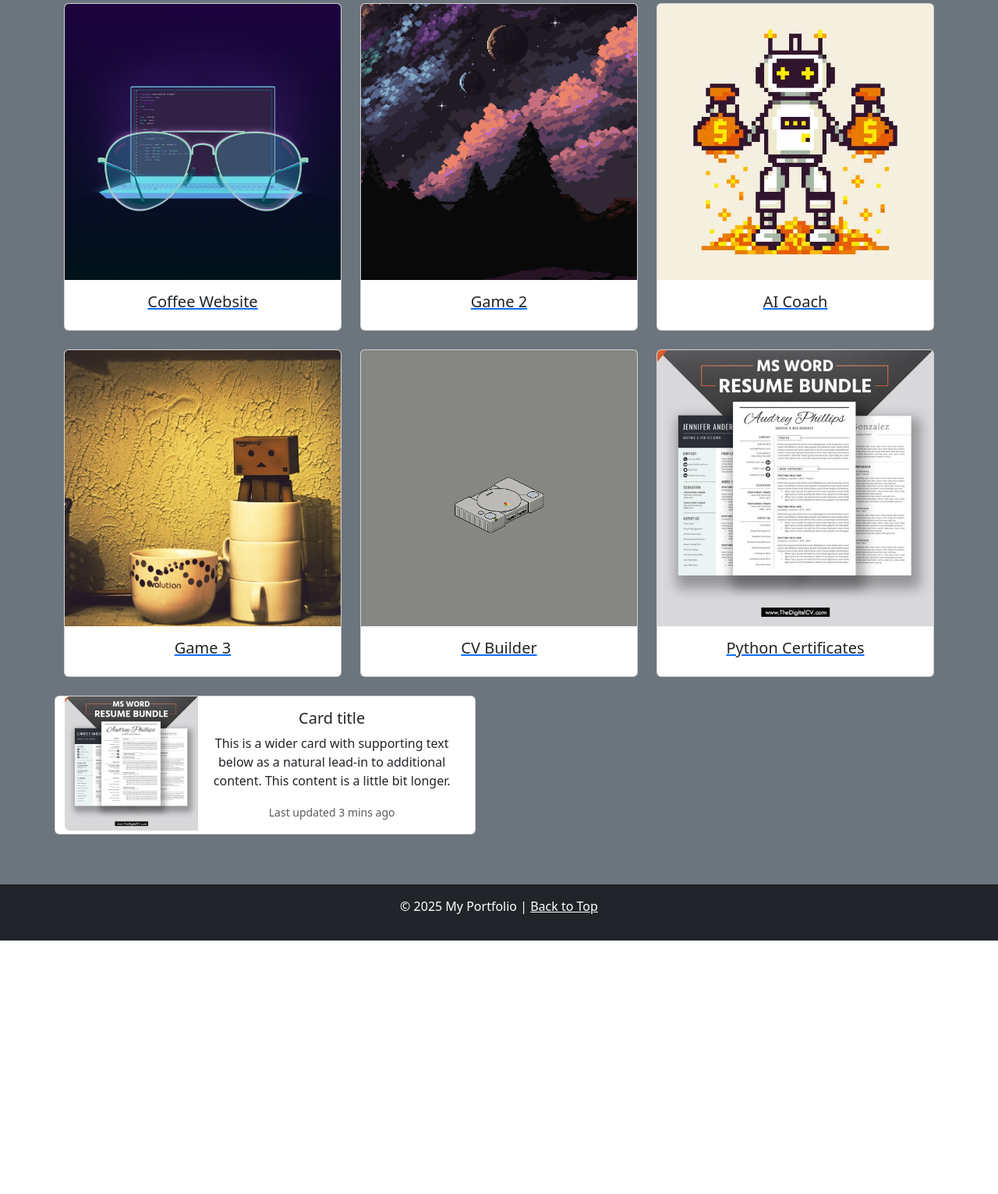
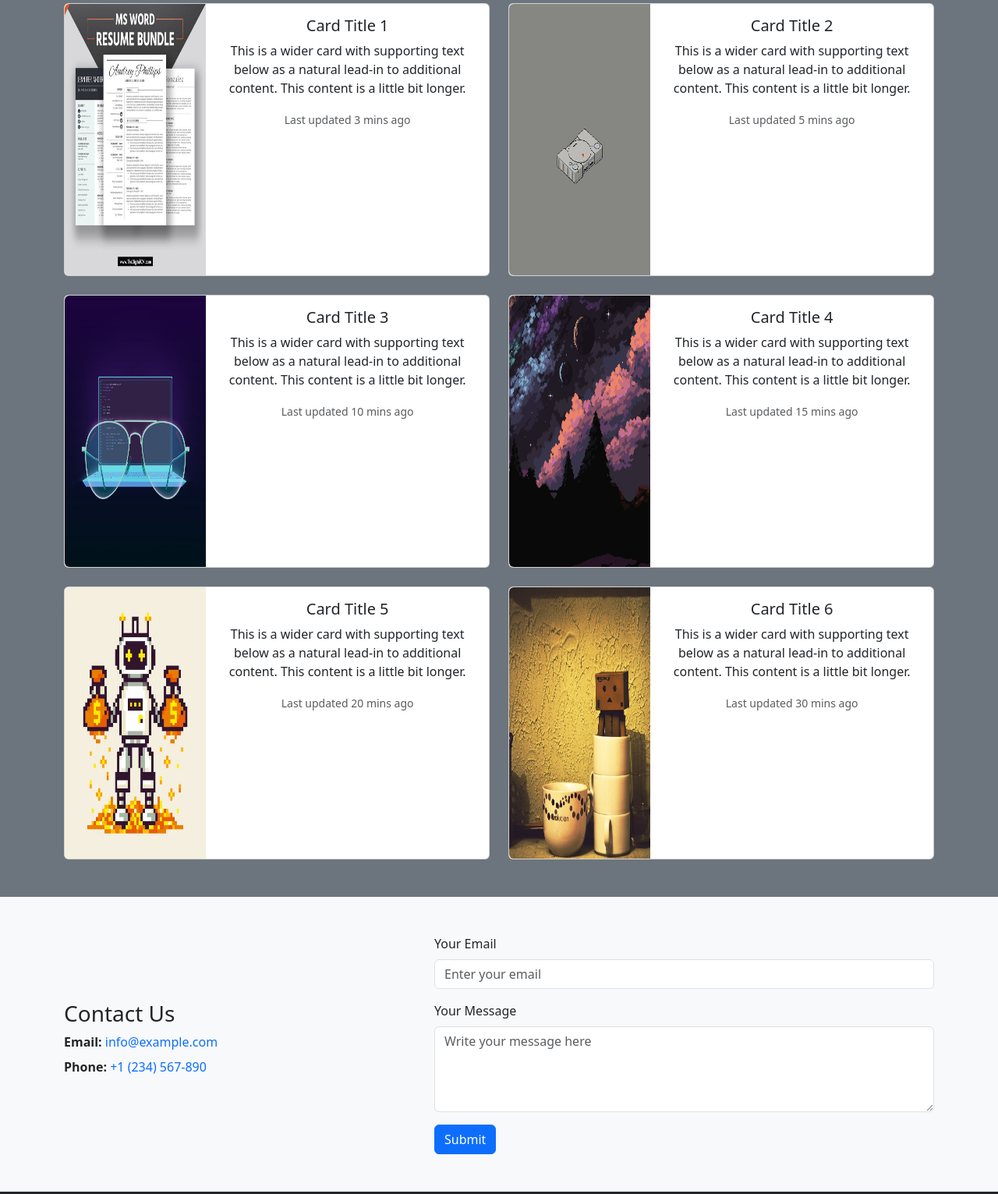
Before and after one commit to davstar2023/Portfolio, a plain HTML site: page index.html in a window 1280 px wide. Shown: the part 1023-2554 px from the top of the page at 78% size. Before the commit the page ends 2229 px from the top, so only its background shows below. Drawn offline with nearby package versions, Linux system fonts and the light colour scheme.

Commit message:
second-test commit

```diff
--- a/index.html
+++ b/index.html
@@ -11,7 +11,7 @@
     <script src="https://cdn.jsdelivr.net/npm/bootstrap@5.3.0-alpha1/dist/js/bootstrap.bundle.min.js" defer></script>
 </head>
 <body>
-    <header class="text-white py-3"  style="background-color: black;">
+    <header class="text-white py-3">
         <div class="container">
             <nav class="navbar navbar-expand-lg" style="background-color: black;">
                 <a class="navbar-brand" href="index.html">My Portfolio</a>
@@ -30,7 +30,7 @@
     </header>
 
     <main>
-        <section id="home" class="text-center py-5" style=background-color:black>
+        <section id="home" class="text-center py-5" style="background-color:black;">
             <!-- Overlay -->
             <div style="position: absolute; top: 0; left: 0; width: 100%; height: 100%; background-color: rgba(0, 0, 0, 0.5);"></div>
 
@@ -43,7 +43,7 @@
             </div>
         </section>
 
-        <section id="about" class="py-5">
+        <section id="about" class="py-5" style="background-color: white;">
             <div class="container d-flex flex-wrap align-items-center">
                 <div class="col-md-4 text-center mb-4 mb-md-0">
                     <img src="your-picture.jpeg" alt="My Picture" class="img-fluid" style="max-width: 150px;">
@@ -55,7 +55,10 @@
                         With a strong foundation in HTML, CSS, and JavaScript, I strive to bring ideas to life through code.
                         I enjoy solving complex problems and constantly learning new technologies to improve my craft.
                         When I'm not coding, you can find me exploring new books or experimenting with creative projects.
-                        <a class="btn btn-primary" href="#" role="button">Click for more information</a>
+                        <hr>
+                        <div class="text-center">
+                            <a class="btn btn-primary w-100" href="about.html" role="button">Click for more information</a>
+                        </div>
                     </p>
                 </div>
             </div>
@@ -66,94 +69,150 @@
                 <h2>My Works/Projects</h2>
                 <p class="lead">Here you can explore my latest projects and contributions.</p>
                 <div class="row g-4">
-                    <div class="col-md-4">
-                        <a href="works.html">
-                            <div class="card h-100">
-                                <img src="wallpapersden.com_programming-8k-cool_600x600.jpg" class="card-img-top" alt="Project 1">
-                                <div class="card-body">
-                                    <h5 class="card-title">Coffee Website</h5>
+                    <!-- First Card -->
+                    <div class="col-md-6">
+                        <div class="card" style="height: 350px;">
+                            <div class="row g-0 h-100">
+                                <div class="col-md-4">
+                                    <img src="cv.jpg" class="img-fluid rounded-start h-100" alt="Project 1">
+                                </div>
+                                <div class="col-md-8">
+                                    <div class="card-body">
+                                        <h5 class="card-title">Card Title 1</h5>
+                                        <p class="card-text">This is a wider card with supporting text below as a natural lead-in to additional content. This content is a little bit longer.</p>
+                                        <p class="card-text"><small class="text-muted">Last updated 3 mins ago</small></p>
+                                    </div>
                                 </div>
                             </div>
-                        </a>
+                        </div>
                     </div>
-                    <div class="col-md-4">
-                        <a href="works.html">
-                            <div class="card h-100">
-                                <img src="wallpapersden.com_stargazing-hd-pixel-art_600x600.jpg" class="card-img-top" alt="Project 2">
-                                <div class="card-body">
-                                    <h5 class="card-title">Game 2</h5>
+
+                    <!-- Second Card -->
+                    <div class="col-md-6">
+                        <div class="card" style="height: 350px;">
+                            <div class="row g-0 h-100">
+                                <div class="col-md-4">
+                                    <img src="game.png" class="img-fluid rounded-start h-100" alt="Project 2">
+                                </div>
+                                <div class="col-md-8">
+                                    <div class="card-body">
+                                        <h5 class="card-title">Card Title 2</h5>
+                                        <p class="card-text">This is a wider card with supporting text below as a natural lead-in to additional content. This content is a little bit longer.</p>
+                                        <p class="card-text"><small class="text-muted">Last updated 5 mins ago</small></p>
+                                    </div>
                                 </div>
                             </div>
-                        </a>
+                        </div>
                     </div>
-                    <div class="col-md-4">
-                        <a href="works.html">
-                            <div class="card h-100">
-                                <img src="coach_two.jpg" class="card-img-top" alt="Project 3">
-                                <div class="card-body">
-                                    <h5 class="card-title">AI Coach</h5>
+
+                    <!-- Third Card -->
+                    <div class="col-md-6">
+                        <div class="card" style="height: 350px;">
+                            <div class="row g-0 h-100">
+                                <div class="col-md-4">
+                                    <img src="wallpapersden.com_programming-8k-cool_600x600.jpg" class="img-fluid rounded-start h-100" alt="Project 3">
+                                </div>
+                                <div class="col-md-8">
+                                    <div class="card-body">
+                                        <h5 class="card-title">Card Title 3</h5>
+                                        <p class="card-text">This is a wider card with supporting text below as a natural lead-in to additional content. This content is a little bit longer.</p>
+                                        <p class="card-text"><small class="text-muted">Last updated 10 mins ago</small></p>
+                                    </div>
                                 </div>
                             </div>
-                        </a>
+                        </div>
                     </div>
-                    <div class="col-md-4">
-                        <a href="works.html">
-                            <div class="card h-100">
-                                <img src="ww.jpg" class="card-img-top" alt="Project 4">
-                                <div class="card-body">
-                                    <h5 class="card-title">Game 3</h5>
+
+                    <!-- Fourth Card -->
+                    <div class="col-md-6">
+                        <div class="card" style="height: 350px;">
+                            <div class="row g-0 h-100">
+                                <div class="col-md-4">
+                                    <img src="wallpapersden.com_stargazing-hd-pixel-art_600x600.jpg" class="img-fluid rounded-start h-100" alt="Project 4">
+                                </div>
+                                <div class="col-md-8">
+                                    <div class="card-body">
+                                        <h5 class="card-title">Card Title 4</h5>
+                                        <p class="card-text">This is a wider card with supporting text below as a natural lead-in to additional content. This content is a little bit longer.</p>
+                                        <p class="card-text"><small class="text-muted">Last updated 15 mins ago</small></p>
+                                    </div>
                                 </div>
                             </div>
-                        </a>
+                        </div>
                     </div>
-                    <div class="col-md-4">
-                        <a href="works.html">
-                            <div class="card h-100">
-                                <img src="game.png" class="card-img-top" alt="Project 5">
-                                <div class="card-body">
-                                    <h5 class="card-title">CV Builder</h5>
+
+                    <!-- Fifth Card -->
+                    <div class="col-md-6">
+                        <div class="card" style="height: 350px;">
+                            <div class="row g-0 h-100">
+                                <div class="col-md-4">
+                                    <img src="coach_two.jpg" class="img-fluid rounded-start h-100" alt="Project 5">
+                                </div>
+                                <div class="col-md-8">
+                                    <div class="card-body">
+                                        <h5 class="card-title">Card Title 5</h5>
+                                        <p class="card-text">This is a wider card with supporting text below as a natural lead-in to additional content. This content is a little bit longer.</p>
+                                        <p class="card-text"><small class="text-muted">Last updated 20 mins ago</small></p>
+                                    </div>
                                 </div>
                             </div>
-                        </a>
+                        </div>
                     </div>
-                    <div class="col-md-4">
-                        <a href="works.html">
-                            <div class="card h-100">
-                                <img src="cv.jpg" class="card-img-top" alt="Project 6">
-                                <div class="card-body">
-                                    <h5 class="card-title">Python Certificates</h5>
+
+                    <!-- Sixth Card -->
+                    <div class="col-md-6">
+                        <div class="card" style="height: 350px;">
+                            <div class="row g-0 h-100">
+                                <div class="col-md-4">
+                                    <img src="ww.jpg" class="img-fluid rounded-start h-100" alt="Project 6">
+                                </div>
+                                <div class="col-md-8">
+                                    <div class="card-body">
+                                        <h5 class="card-title">Card Title 6</h5>
+                                        <p class="card-text">This is a wider card with supporting text below as a natural lead-in to additional content. This content is a little bit longer.</p>
+                                        <p class="card-text"><small class="text-muted">Last updated 30 mins ago</small></p>
+                                    </div>
                                 </div>
                             </div>
-                        </a>
+                        </div>
                     </div>
-                    <div class="card mb-3" style="max-width: 540px;">
-                        <div class="row g-0">
-                          <div class="col-md-4">
-                            <img src="cv.jpg" class="img-fluid rounded-start" alt="...">
-                          </div>
-                          <div class="col-md-8">
-                            <div class="card-body">
-                              <h5 class="card-title">Card title</h5>
-                              <p class="card-text">This is a wider card with supporting text below as a natural lead-in to additional content. This content is a little bit longer.</p>
-                              <p class="card-text"><small class="text-muted">Last updated 3 mins ago</small></p>
-                            </div>
-                          </div>
-                        </div>
-                      </div>
                 </div>
             </div>
-        </section id="contacts" class="text-center py-5 bg-secondary text-white">
-            <div class="container-fluid">
+        </section>
 
+        <div class="container-fluid bg-light py-5" id="contact-section">
+            <div class="container">
+                <div class="row">
+                    <!-- Left Section: Email and Phone -->
+                    <div class="col-md-5 d-flex flex-column justify-content-center">
+                        <h3>Contact Us</h3>
+                        <p class="mb-2"><strong>Email:</strong> <a href="mailto:info@example.com" class="text-decoration-none">info@example.com</a></p>
+                        <p><strong>Phone:</strong> <a href="tel:+1234567890" class="text-decoration-none">+1 (234) 567-890</a></p>
+                    </div>
+
+                    <!-- Right Section: Form -->
+                    <div class="col-md-7">
+                        <form>
+                            <div class="mb-3">
+                                <label for="email" class="form-label">Your Email</label>
+                                <input type="email" class="form-control" id="email" placeholder="Enter your email" required>
+                            </div>
+                            <div class="mb-3">
+                                <label for="message" class="form-label">Your Message</label>
+                                <textarea class="form-control" id="message" rows="4" placeholder="Write your message here" required></textarea>
+                            </div>
+                            <button type="submit" class="btn btn-primary">Submit</button>
+                        </form>
+                    </div>
+                </div>
             </div>
-        <section>
+        </div>
 
-        </section>
     </main>
 
     <footer class="bg-dark text-white py-3">
         <div class="container text-center">
-            <p>&copy; 2025 My Portfolio | <a href="#home" class="text-white text-decoration-underline">Back to Top</a></p>
+            <p>&copy; 2025 My Portfolio | <a href="index.html" class="text-white text-decoration-underline">Back to Top</a></p>
         </div>
     </footer>
 
```
Also changed, not shown: about.html (+11 -5 lines), c#.png (added), css.jpg (added), html.jpg (added), java.png (added), js.png (added), python.jpg (added).
